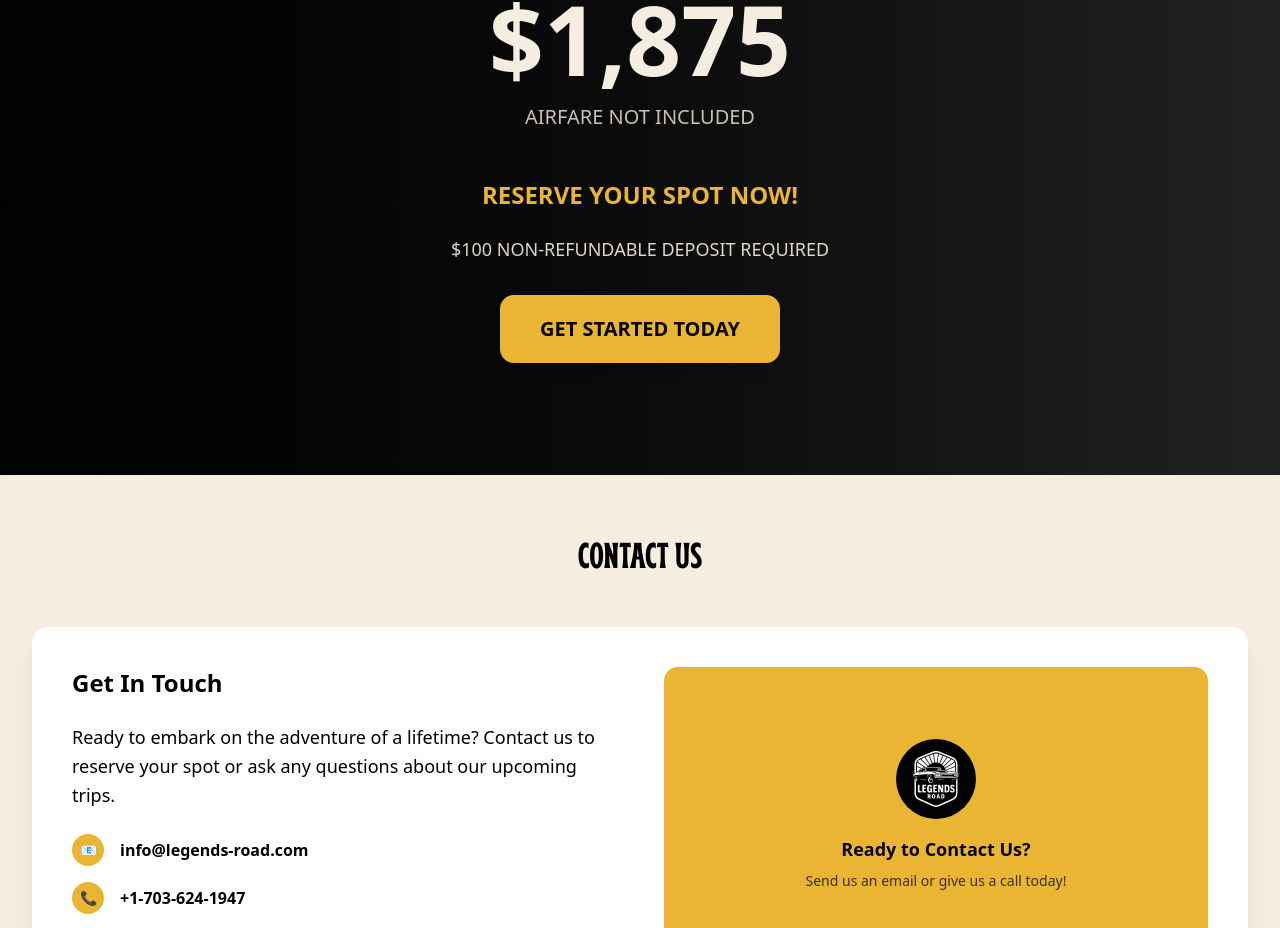
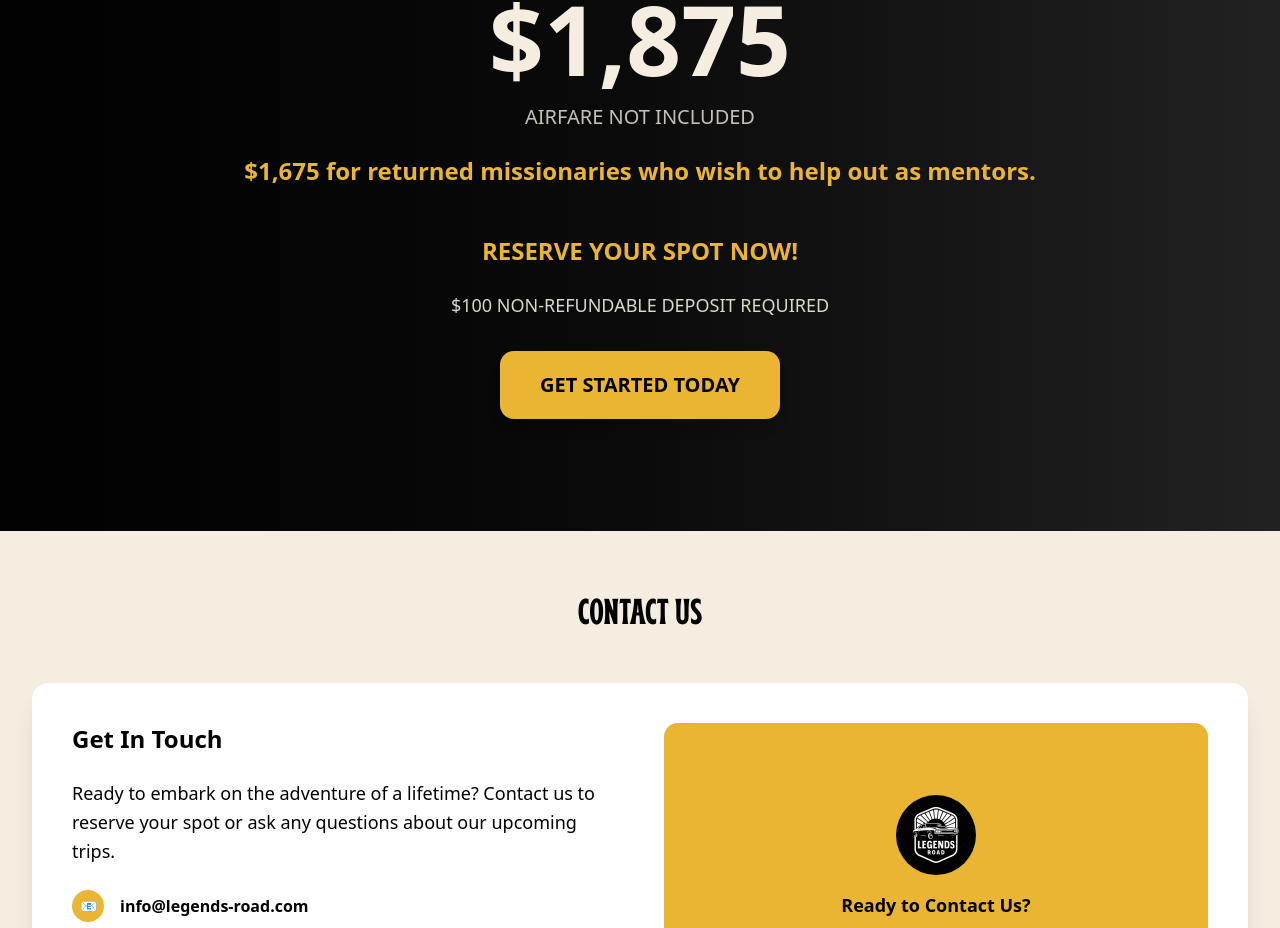
Before and after one commit to grandepeter/legendsroadrallywebsite, a Next.js app: page / in a window 1280 px wide. Shown: the part 3608-4536 px from the top of the page. Built offline with nearby package versions, Linux system fonts and the light colour scheme.

Commit message:
Added Mike's last requirement

```diff
--- a/app/page.tsx
+++ b/app/page.tsx
@@ -457,6 +457,10 @@ export default function Home() {
               <div className="text-xl text-[var(--legends-cream)] opacity-80">
                 AIRFARE NOT INCLUDED
               </div>
+              <div className="text-2xl font-bold text-[var(--legends-gold)] mt-6">
+                $1,675 for returned missionaries who wish to help out as
+                mentors.
+              </div>
             </div>
 
             <div className="mb-12">
```
